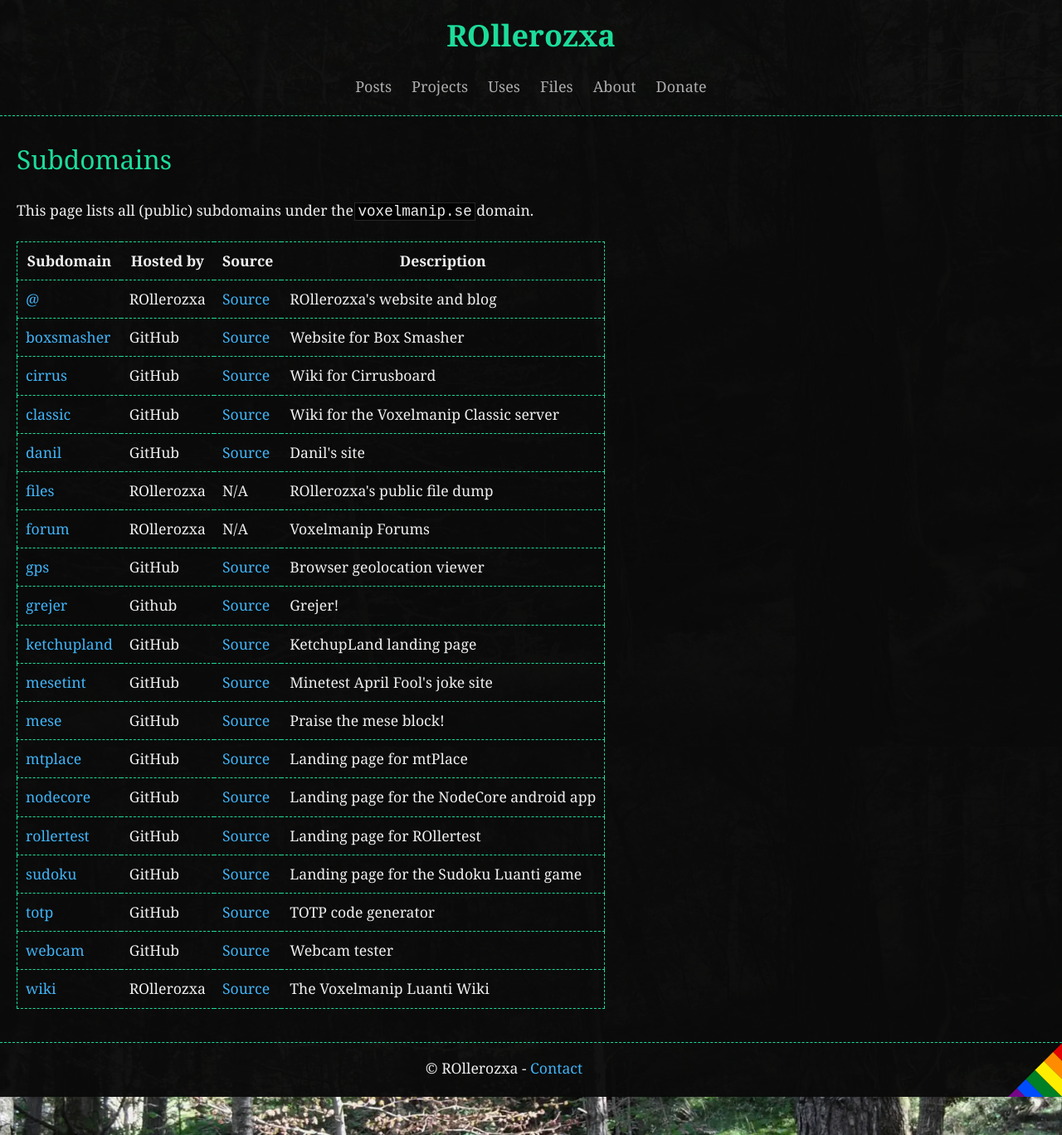
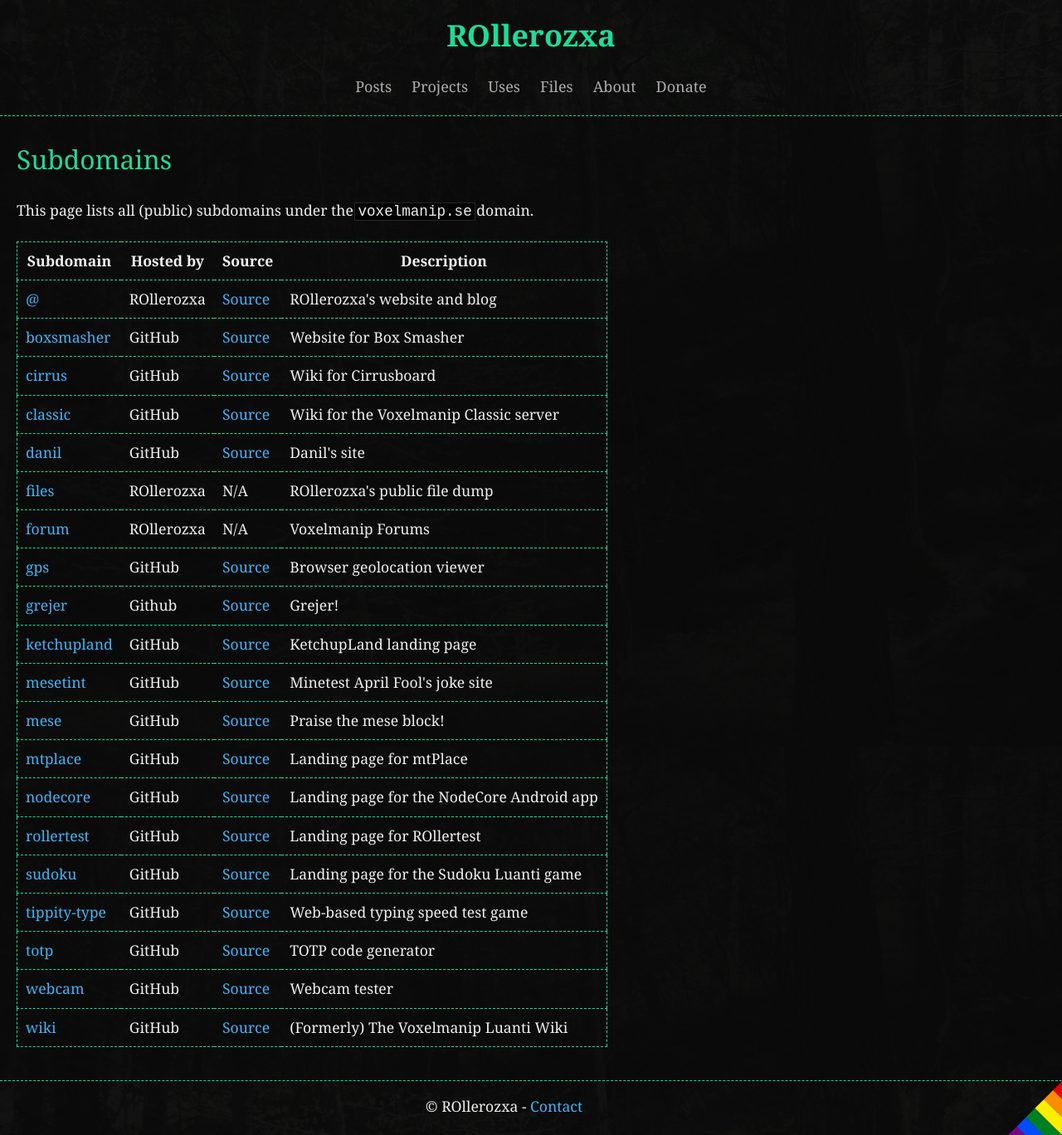
Before and after one commit to rollerozxa/voxelmanip.se, a Jekyll site: the page built from subdomains.md, in a window 1280 px wide. Shown: the whole page at 83% size. Built offline with Jekyll 4.4.1, drawn with Linux system fonts in a browser that asks for light colours.

Commit message:
Update subdomains list

```diff
--- a/_data/subdomains.yml
+++ b/_data/subdomains.yml
@@ -1,6 +1,6 @@
 - domain: "@"
   host: ROllerozxa
-  source: https://github.com/rollerozxa/rollerozxa.github.io
+  source: https://github.com/rollerozxa/voxelmanip.se
   description: ROllerozxa's website and blog
 
 - domain: boxsmasher
@@ -64,7 +64,7 @@
 - domain: nodecore
   host: GitHub
   source: https://github.com/rollerozxa/nodecore.voxelmanip.se
-  description: Landing page for the NodeCore android app
+  description: Landing page for the NodeCore Android app
 
 - domain: rollertest
   host: GitHub
@@ -75,6 +75,11 @@
   host: GitHub
   source: https://github.com/rollerozxa/sudoku.voxelmanip.se
   description: Landing page for the Sudoku Luanti game
+
+- domain: tippity-type
+  host: GitHub
+  source: https://github.com/rollerozxa/tippity-type
+  description: Web-based typing speed test game
 
 - domain: totp
   host: GitHub
@@ -87,6 +92,6 @@
   description: Webcam tester
 
 - domain: wiki
-  host: ROllerozxa
-  source: https://github.com/rollerozxa/voxelmanip-minetest-wiki
-  description: The Voxelmanip Luanti Wiki
+  host: GitHub
+  source: https://github.com/rollerozxa/voxelmanip-wiki
+  description: (Formerly) The Voxelmanip Luanti Wiki
```
